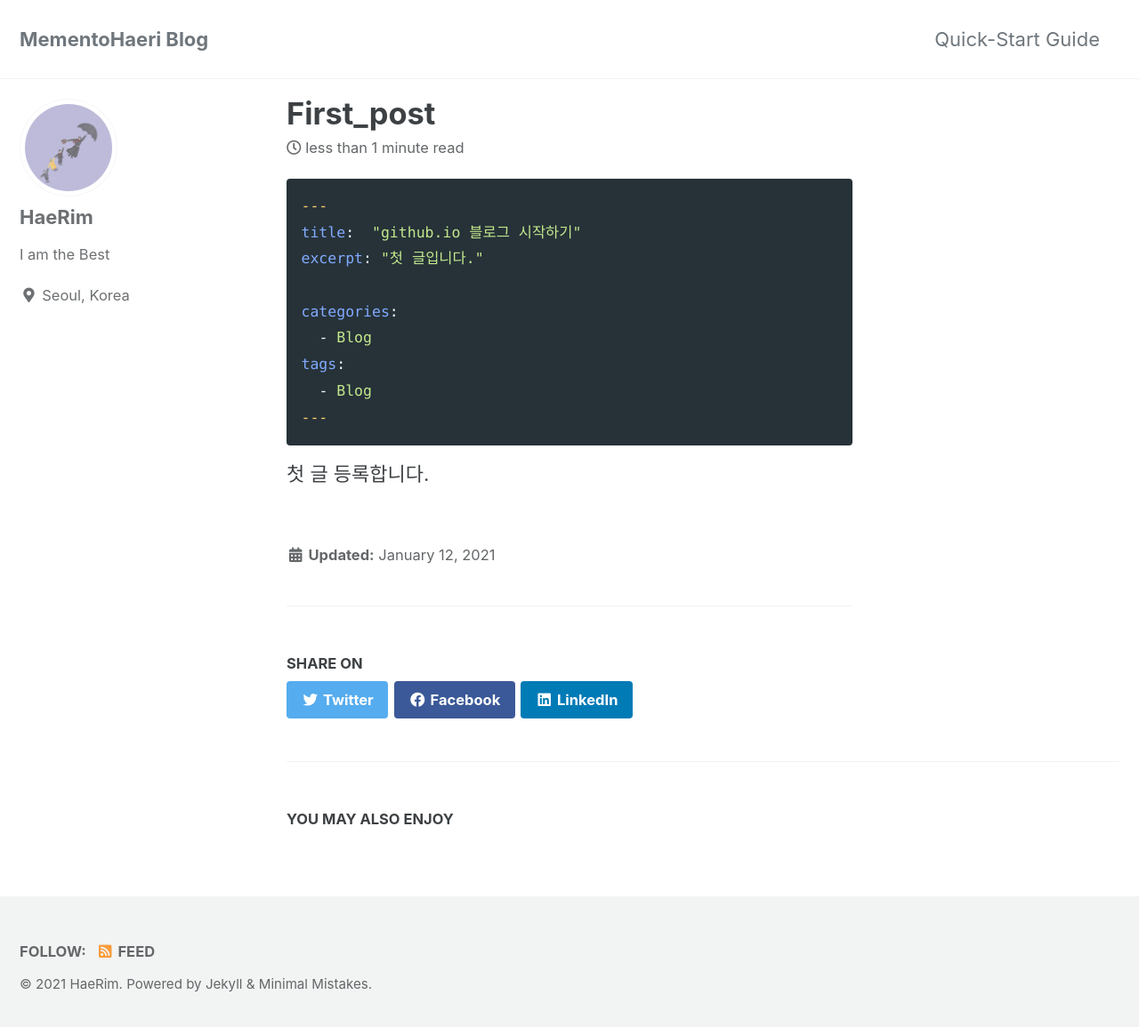
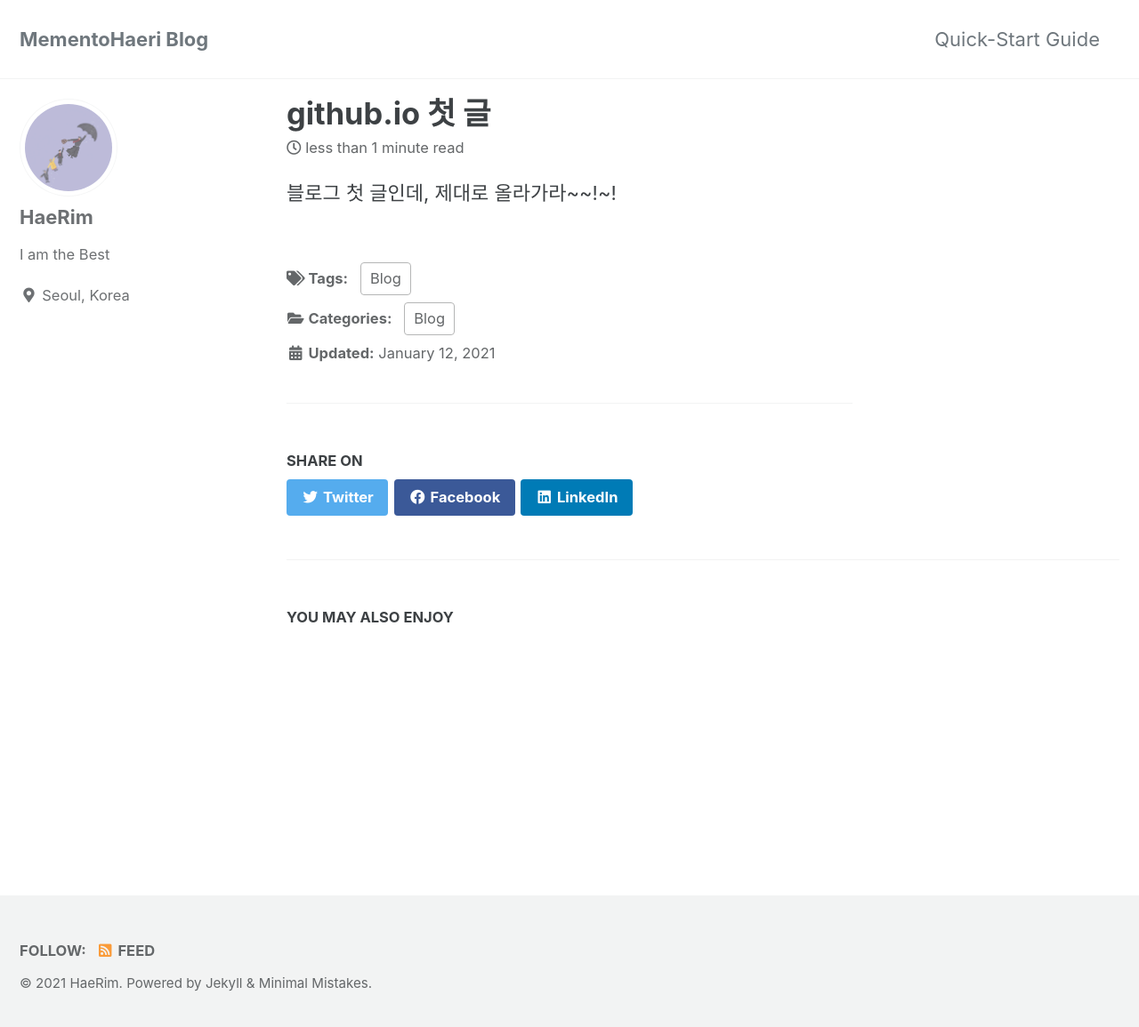
Before and after one commit to mementohaeri/mementohaeri.github.io, a Jekyll site: the page built from _posts/2021-01-12-first_post.md, in a window 1280 px wide and 1162 px high. Shown: the top 1155 px of the window at 89% size. Built offline with Jekyll 4.4.1, drawn with Linux system fonts in a browser that asks for light colours; cached includes are drawn as plain includes.

Commit message:
update post

````diff
--- a/_posts/2021-01-12-first_post.md
+++ b/_posts/2021-01-12-first_post.md
@@ -1,13 +1,9 @@
-```yaml
 ---
-title:  "github.io 블로그 시작하기"
-excerpt: "첫 글입니다."
+title: "github.io 첫 글"
+categories :
+ - Blog
+tags :
+ - Blog
+---
 
-categories:
-  - Blog
-tags:
-  - Blog
----
-```
-
-첫 글 등록합니다.
+블로그 첫 글인데, 제대로 올라가라~~!~!
````
